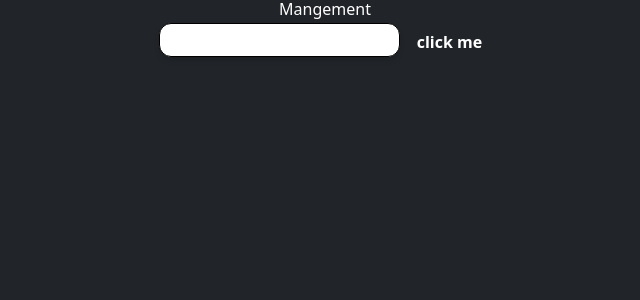
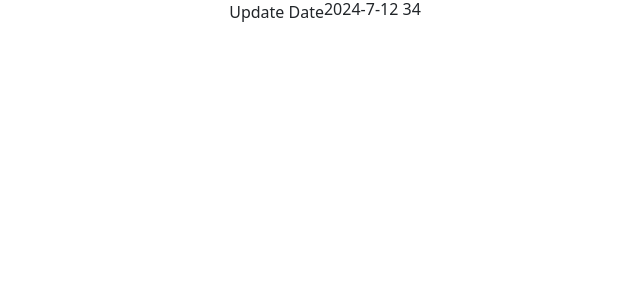
Before and after one commit to beydacitra/React_Project, a React (Create React App) app in the folder todolist/: page / in a window 1280 px wide. Shown: the top 300 px of the page, without its empty margins (315-955 px from the left). Built offline with nearby package versions, Linux system fonts and the light colour scheme; the HTML template or start-up script is replaced by a standard one.

Commit message:
SOME JS CHANGES

```diff
--- a/todolist/src/App.js
+++ b/todolist/src/App.js
@@ -1,43 +1,42 @@
-import { useState } from 'react';
+import React, {
+  useEffect,
+  useState,
+} from 'react';
 
 const App = () => {
-  const [input , setInput] = useState('')
-  const [items , setItems] = useState([]);
+  const [fulldate, setFullDate] = useState('');
 
-  const handlebutton = ( ) => {
-    if(input.trim()) {
-      setItems([...items , { text : input , font : false}]);
-    };
-    setInput('')
+  useEffect(() => {
+    const interval = setInterval(() => {
+      const newdate = new Date();
+      const year = newdate.getFullYear();
+      const month = newdate.getMonth() + 1;
+      const day = newdate.getDate();
+      const second = newdate.getSeconds();
+
+      const currentDate = `${year}-${month}-${day} ${second}`;
+      setFullDate(currentDate);
+    }, 1000);
+
+    return () => clearInterval(interval);
+  }, []);
+
+  const handleClick = () => {
+    // Clear the current date briefly
+    setFullDate('');
+
+    // This will trigger the useEffect to update the date
+    // with the current time on the next interval tick
   };
-  const handleChange = (index) => {
-    const newitem = items.map((item , idx) =>
-      idx === index  ? {...item , font : !item.font } : item
-    );
-    setItems(newitem);
-  }
+
   return (
-    <div className='text-center bg-dark text-white w-screen h-screen'>
-      <h2>Mangement</h2>
-       <input
-       className='border border-black rounded-xl shadow-md text-black m-1 p-1'
-       value={input}
-       type='text'
-       onChange={(e) => {setInput(e.target.value)}}
-       />
-       <button onClick={handlebutton} className='btn font-bold text-white' >click me</button >
-       <ul>
-        {items.map((item , index) => (
-          <li key={index} >
-            <span style={{ fontWeight : item.font ? "bolder" : "initial" }} >
-              {item.text}
-            </span>
-              <button onClick={() => handleChange(index)}>bolder</button>
-          </li>
-        ))}
-      </ul>
+    <div className='flex justify-center'>
+      <button onClick={handleClick}>
+        Update Date
+      </button>
+      <h2>{fulldate}</h2>
     </div>
-  )
+  );
 }
 
-export default App
+export default App;
```
